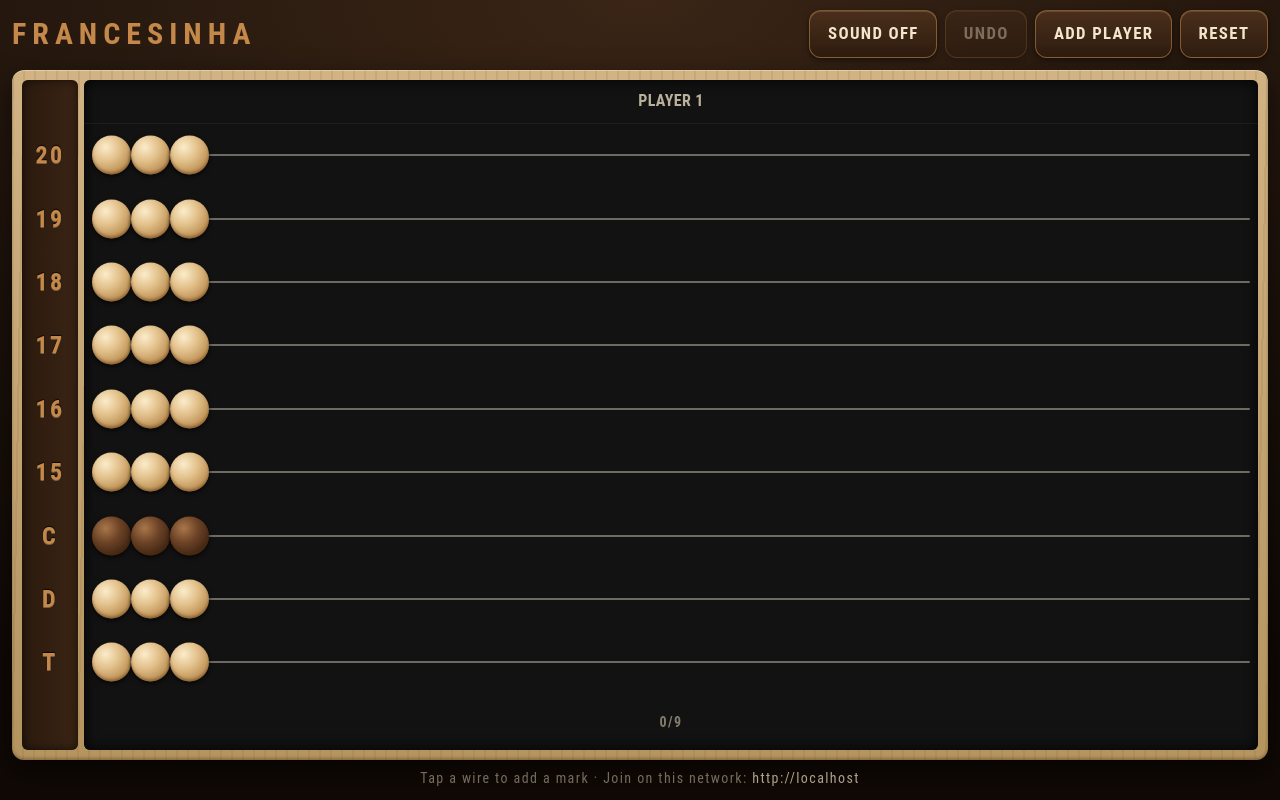
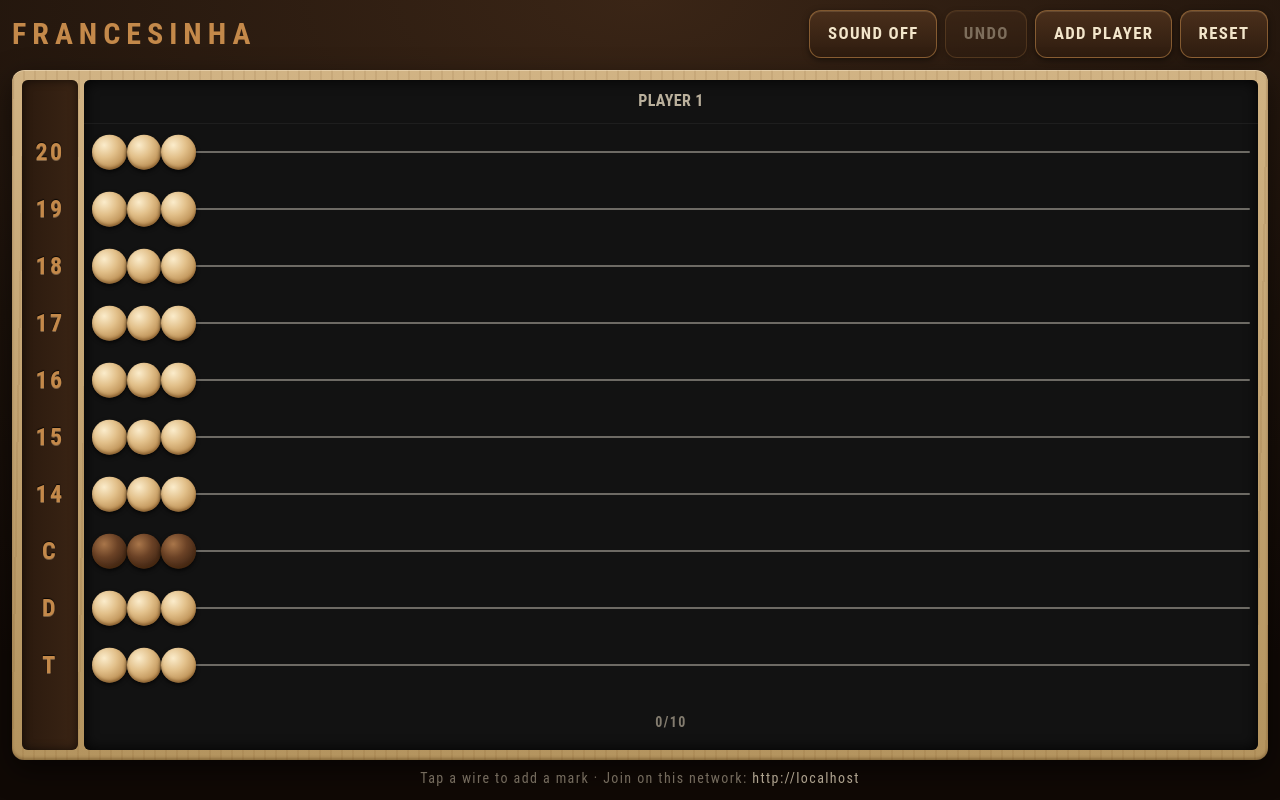
Before and after one commit to brunolkatz/francesinha-app, a React (Vite) app: page / in a window 1280 px wide. Built offline with nearby package versions, Linux system fonts and the light colour scheme.

Commit message:
Add the 14 row: the board now runs 20 to 14, then C, D, T
Co-Authored-By: Claude Fable 5.1 <noreply@anthropic.com>

```diff
--- a/src/components/Scoreboard.jsx
+++ b/src/components/Scoreboard.jsx
@@ -2,7 +2,8 @@ import { useEffect, useState } from 'react'
 import BeadWire from './BeadWire.jsx'
 import { ROWS, closedCount } from '../game.js'
 
-const GRID = 'grid grid-cols-[minmax(0,1fr)] grid-rows-[2.75rem_repeat(9,minmax(0,1fr))_3.5rem]'
+// The repeat count must match ROWS.length (Tailwind needs a literal class).
+const GRID = 'grid grid-cols-[minmax(0,1fr)] grid-rows-[2.75rem_repeat(10,minmax(0,1fr))_3.5rem]'
 
 function PlayerName({ name, active, onRename }) {
   const [draft, setDraft] = useState(null)
--- a/src/game.js
+++ b/src/game.js
@@ -1,7 +1,7 @@
 // Francesinha scoreboard state: a manual abacus. Every wire is tapped by
 // hand, one mark at a time, so any house variant can be played on it.
 
-export const ROWS = ['20', '19', '18', '17', '16', '15', 'C', 'D', 'T']
+export const ROWS = ['20', '19', '18', '17', '16', '15', '14', 'C', 'D', 'T']
 export const MAX_PLAYERS = 5
 export const MARKS_TO_CLOSE = 3
 const HISTORY_LIMIT = 60
```
Also changed, not shown: 1 other file (tests, documents, lock files or other folders).
